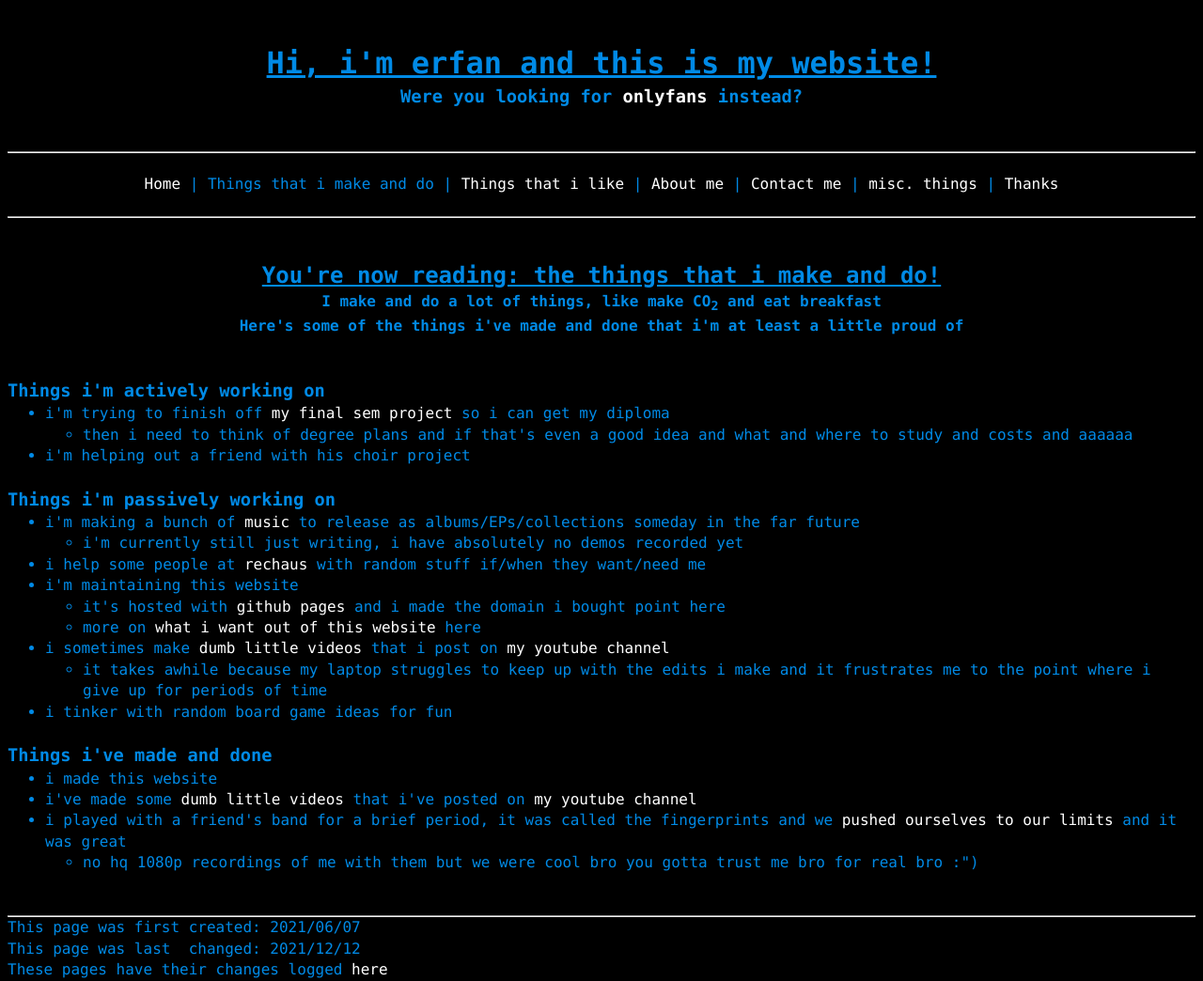
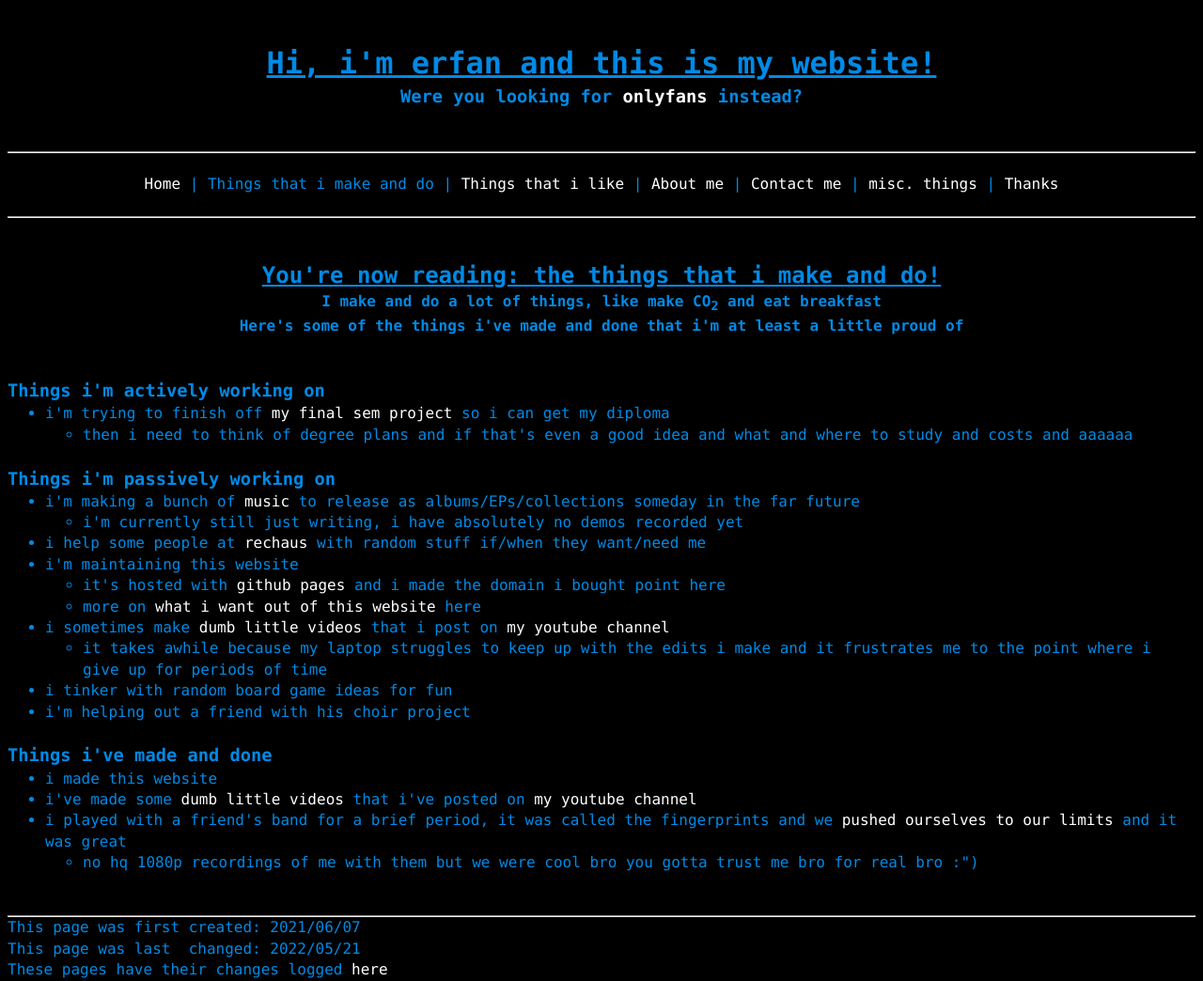
Before and after one commit to a-erfan-aa/a-erfan-aa.github.io, a Jekyll site: the page built from things-i-make.html, in a window 1280 px wide. Shown: the whole page at 94% size. Built offline with Jekyll 4.4.1, drawn with Linux system fonts in a browser that asks for light colours.

Commit message:
Move choir project from active to passive project in things-i-make.html
Also update lastChanged in things-i-make.html

```diff
--- a/things-i-make.html
+++ b/things-i-make.html
@@ -2,7 +2,7 @@
 layout: default
 title: Things i make
 firstCreated: 2021/06/07
-lastChanged: 2021/12/12
+lastChanged: 2022/05/21
 ---
 <!-- title and subtitle-->
 <div>
```
Also changed, not shown: other parts of things-i-make.html (+3 -3 lines).
